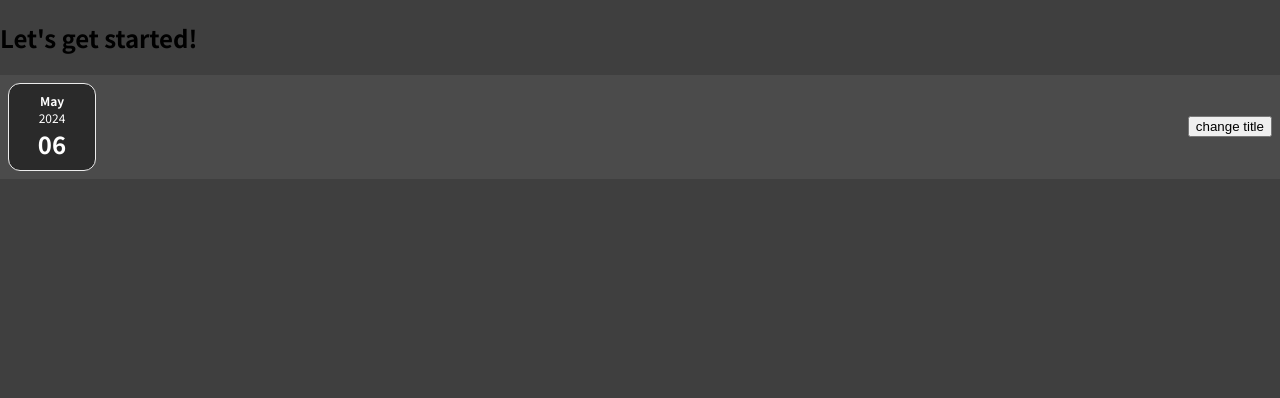
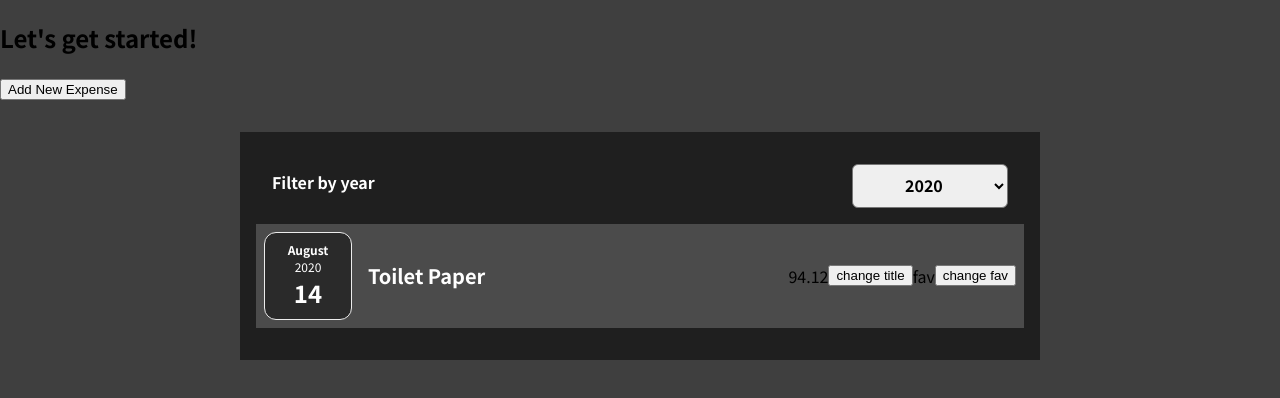
Before and after one commit to raneem74/react-expense-tracker, a React (Create React App) app: page / in a window 1280 px wide. Shown: the top 398 px of the page. Built offline with nearby package versions, Linux system fonts and the light colour scheme.

Commit message:
feat: add filters

```diff
--- a/src/App.js
+++ b/src/App.js
@@ -1,10 +1,43 @@
-import ExpenseItem from "./components/Expenses/ExpensesItem";
+import { useState } from "react";
+
+import NewExpense from "./components/NewExpenses/NewExpens";
+import Expenses from "./components/Expenses/Expenses";
+
+const DUMMY_EXPENSES = [
+  {
+    id: 'e1',
+    title: 'Toilet Paper',
+    amount: 94.12,
+    date: new Date(2020, 7, 14),
+  },
+  { id: 'e2', title: 'New TV', amount: 799.49, date: new Date(2021, 2, 12) },
+  {
+    id: 'e3',
+    title: 'Car Insurance',
+    amount: 294.67,
+    date: new Date(2021, 2, 28),
+  },
+  {
+    id: 'e4',
+    title: 'New Desk (Wooden)',
+    amount: 450,
+    date: new Date(2021, 5, 12),
+  },
+];
 
 function App() {
+  const [expenses, setExpenses] = useState(DUMMY_EXPENSES);
+
+  const addExpenseHandler = (expense) => {
+    setExpenses((prevExpenses) => {
+      return [expense, ...prevExpenses];
+    });
+  };
   return (
     <div>
       <h2>Let's get started!</h2>
-      <ExpenseItem date={new Date()} />
+      <NewExpense onAddExpense={addExpenseHandler} />
+      <Expenses items={expenses} />
     </div>
   );
 }
--- /dev/null
+++ b/src/components/Expenses/Expenses.css
@@ -0,0 +1,7 @@
+.expenses {
+    padding: 1rem;
+    background-color: rgb(31, 31, 31);
+    margin: 2rem auto;
+    width: 50rem;
+    max-width: 95%;
+}
--- /dev/null
+++ b/src/components/Expenses/Expenses.js
@@ -0,0 +1,32 @@
+import React, { useState } from 'react';
+
+import Card from '../Core/Card';
+import ExpensesFilter from './ExpensesFilter';
+import ExpensesList from './ExpensesList';
+import './Expenses.css';
+
+const Expenses = (props) => {
+    const [filteredYear, setFilteredYear] = useState('2020');
+
+    const filterChangeHandler = (selectedYear) => {
+        setFilteredYear(selectedYear);
+    };
+
+    const filteredExpenses = props.items.filter((expense) => {
+        return expense.date.getFullYear().toString() === filteredYear;
+    });
+
+    return (
+        <div>
+            <Card className='expenses'>
+                <ExpensesFilter
+                    selected={filteredYear}
+                    onChangeFilter={filterChangeHandler}
+                />
+                <ExpensesList items={filteredExpenses} />
+            </Card>
+        </div>
+    );
+};
+
+export default Expenses;
--- /dev/null
+++ b/src/components/Expenses/ExpensesFilter.css
@@ -0,0 +1,24 @@
+.expenses-filter {
+    color: white;
+    padding: 0 1rem;
+}
+
+.expenses-filter__control {
+    display: flex;
+    width: 100%;
+    align-items: center;
+    justify-content: space-between;
+    margin: 1rem 0;
+}
+
+.expenses-filter label {
+    font-weight: bold;
+    margin-bottom: 0.5rem;
+}
+
+.expenses-filter select {
+    font: inherit;
+    padding: 0.5rem 3rem;
+    font-weight: bold;
+    border-radius: 6px;
+}
--- /dev/null
+++ b/src/components/Expenses/ExpensesFilter.js
@@ -0,0 +1,25 @@
+import React from 'react';
+
+import './ExpensesFilter.css';
+
+const ExpensesFilter = (props) => {
+    const dropdownChangeHandler = (event) => {
+        props.onChangeFilter(event.target.value);
+    };
+
+    return (
+        <div className='expenses-filter'>
+            <div className='expenses-filter__control'>
+                <label>Filter by year</label>
+                <select value={props.selected} onChange={dropdownChangeHandler}>
+                    <option value='2022'>2022</option>
+                    <option value='2021'>2021</option>
+                    <option value='2020'>2020</option>
+                    <option value='2019'>2019</option>
+                </select>
+            </div>
+        </div>
+    );
+};
+
+export default ExpensesFilter;
--- a/src/components/Expenses/ExpensesItem.js
+++ b/src/components/Expenses/ExpensesItem.js
@@ -6,6 +6,7 @@
 export default function ExpenseItem(props) {
 
   const [title, setTitle] = useState(props.title);
+  const [testState, setTestState] = useState(true);
 
   const changeTitleHandler = () => {
     setTitle("updated");
@@ -21,6 +22,10 @@
         <div className='expense-item__Price'>{props.amount}</div>
       </div>
       <button onClick={changeTitleHandler}>change title</button>
+      <div>{testState ? "fav" : "not fav"} </div>
+      <button onClick={() => {
+        setTestState(false);
+      }}>change fav</button>
     </Card>
   )
 }
--- /dev/null
+++ b/src/components/Expenses/ExpensesList.css
@@ -0,0 +1,9 @@
+.expenses-list {
+    list-style: none;
+    padding: 0;
+}
+
+.expenses-list__fallback {
+    color: white;
+    text-align: center;
+}
--- /dev/null
+++ b/src/components/Expenses/ExpensesList.js
@@ -0,0 +1,26 @@
+import React from 'react';
+
+import './ExpensesList.css';
+import ExpenseItem from './ExpensesItem';
+
+
+const ExpensesList = (props) => {
+    if (props.items.length === 0) {
+        return <h2 className='expenses-list__fallback'>Found no expenses.</h2>;
+    }
+
+    return (
+        <ul className='expenses-list'>
+            {props.items.map((expense) => (
+                <ExpenseItem
+                    key={expense.id}
+                    title={expense.title}
+                    amount={expense.amount}
+                    date={expense.date}
+                />
+            ))}
+        </ul>
+    );
+};
+
+export default ExpensesList;
--- /dev/null
+++ b/src/components/NewExpenses/ExpenseForm.js
@@ -0,0 +1,96 @@
+import React, { useState } from 'react';
+
+import './ExpenseFrom.module.css'
+const ExpenseForm = (props) => {
+    const [enteredTitle, setEnteredTitle] = useState('');
+    const [enteredAmount, setEnteredAmount] = useState('');
+    const [enteredDate, setEnteredDate] = useState('');
+    // const [userInput, setUserInput] = useState({
+    //   enteredTitle: '',
+    //   enteredAmount: '',
+    //   enteredDate: '',
+    // });
+
+    const titleChangeHandler = (event) => {
+        setEnteredTitle(event.target.value);
+        // setUserInput({
+        //   ...userInput,
+        //   enteredTitle: event.target.value,
+        // });
+        // setUserInput((prevState) => {
+        //   return { ...prevState, enteredTitle: event.target.value };
+        // });
+    };
+
+    const amountChangeHandler = (event) => {
+        setEnteredAmount(event.target.value);
+        // setUserInput({
+        //   ...userInput,
+        //   enteredAmount: event.target.value,
+        // });
+    };
+
+    const dateChangeHandler = (event) => {
+        setEnteredDate(event.target.value);
+        // setUserInput({
+        //   ...userInput,
+        //   enteredDate: event.target.value,
+        // });
+    };
+
+    const submitHandler = (event) => {
+        event.preventDefault();
+
+        const expenseData = {
+            title: enteredTitle,
+            amount: enteredAmount,
+            date: new Date(enteredDate),
+        };
+
+        props.onSaveExpenseData(expenseData);
+        setEnteredTitle('');
+        setEnteredAmount('');
+        setEnteredDate('');
+    };
+
+    return (
+        <form onSubmit={submitHandler}>
+            <div className='new-expense__controls'>
+                <div className='new-expense__control'>
+                    <label>Title</label>
+                    <input
+                        type='text'
+                        value={enteredTitle}
+                        onChange={titleChangeHandler}
+                    />
+                </div>
+                <div className='new-expense__control'>
+                    <label>Amount</label>
+                    <input
+                        type='number'
+                        min='0.01'
+                        step='0.01'
+                        value={enteredAmount}
+                        onChange={amountChangeHandler}
+                    />
+                </div>
+                <div className='new-expense__control'>
+                    <label>Date</label>
+                    <input
+                        type='date'
+                        min='2019-01-01'
+                        max='2022-12-31'
+                        value={enteredDate}
+                        onChange={dateChangeHandler}
+                    />
+                </div>
+            </div>
+            <div className='new-expense__actions'>
+                <button type="button" onClick={props.onCancel}>Cancel</button>
+                <button type='submit'>Add Expense</button>
+            </div>
+        </form>
+    );
+};
+
+export default ExpenseForm;
--- /dev/null
+++ b/src/components/NewExpenses/ExpenseFrom.module.css
@@ -0,0 +1,26 @@
+.new-expense__controls {
+    display: flex;
+    flex-wrap: wrap;
+    gap: 1rem;
+    margin-bottom: 1rem;
+    text-align: left;
+}
+
+.new-expense__control label {
+    font-weight: bold;
+    margin-bottom: 0.5rem;
+    display: block;
+}
+
+.new-expense__control input {
+    font: inherit;
+    padding: 0.5rem;
+    border-radius: 6px;
+    border: 1px solid #ccc;
+    width: 20rem;
+    max-width: 100%;
+}
+
+.new-expense__actions {
+    text-align: right;
+}
--- /dev/null
+++ b/src/components/NewExpenses/NewExpens.js
@@ -0,0 +1,41 @@
+import React, { useState } from 'react';
+
+import './NewExpens.module.css'
+import ExpenseForm from './ExpenseForm';
+
+const NewExpense = (props) => {
+    const [isEditing, setIsEditing] = useState(false);
+
+    const saveExpenseDataHandler = (enteredExpenseData) => {
+        const expenseData = {
+            ...enteredExpenseData,
+            id: Math.random().toString(),
+        };
+        props.onAddExpense(expenseData);
+        setIsEditing(false);
+    };
+
+    const startEditingHandler = () => {
+        setIsEditing(true);
+    };
+
+    const stopEditingHandler = () => {
+        setIsEditing(false);
+    };
+
+    return (
+        <div className='new-expense'>
+            {!isEditing && (
+                <button onClick={startEditingHandler}>Add New Expense</button>
+            )}
+            {isEditing && (
+                <ExpenseForm
+                    onSaveExpenseData={saveExpenseDataHandler}
+                    onCancel={stopEditingHandler}
+                />
+            )}
+        </div>
+    );
+};
+
+export default NewExpense;
--- /dev/null
+++ b/src/components/NewExpenses/NewExpens.module.css
@@ -0,0 +1,38 @@
+.new-expense {
+    background-color: #a892ee;
+    padding: 1rem;
+    margin: 2rem auto;
+    width: 50rem;
+    max-width: 95%;
+    border-radius: 12px;
+    text-align: center;
+    box-shadow: 0 1px 8px rgba(0, 0, 0, 0.25);
+}
+
+.new-expense button {
+    font: inherit;
+    cursor: pointer;
+    padding: 1rem 2rem;
+    border: 1px solid #40005d;
+    background-color: #40005d;
+    color: white;
+    border-radius: 12px;
+    margin-right: 1rem;
+}
+
+.new-expense button:hover,
+.new-expense button:active {
+    background-color: #510674;
+    border-color: #510674;
+}
+
+.new-expense button.alternative {
+    color: #220131;
+    border-color: transparent;
+    background-color: transparent;
+}
+
+.new-expense button.alternative:hover,
+.new-expense button.alternative:active {
+    background-color: #ddb3f8;
+}
```
Also changed, not shown: 6 other files (tests, documents, lock files or other folders).
